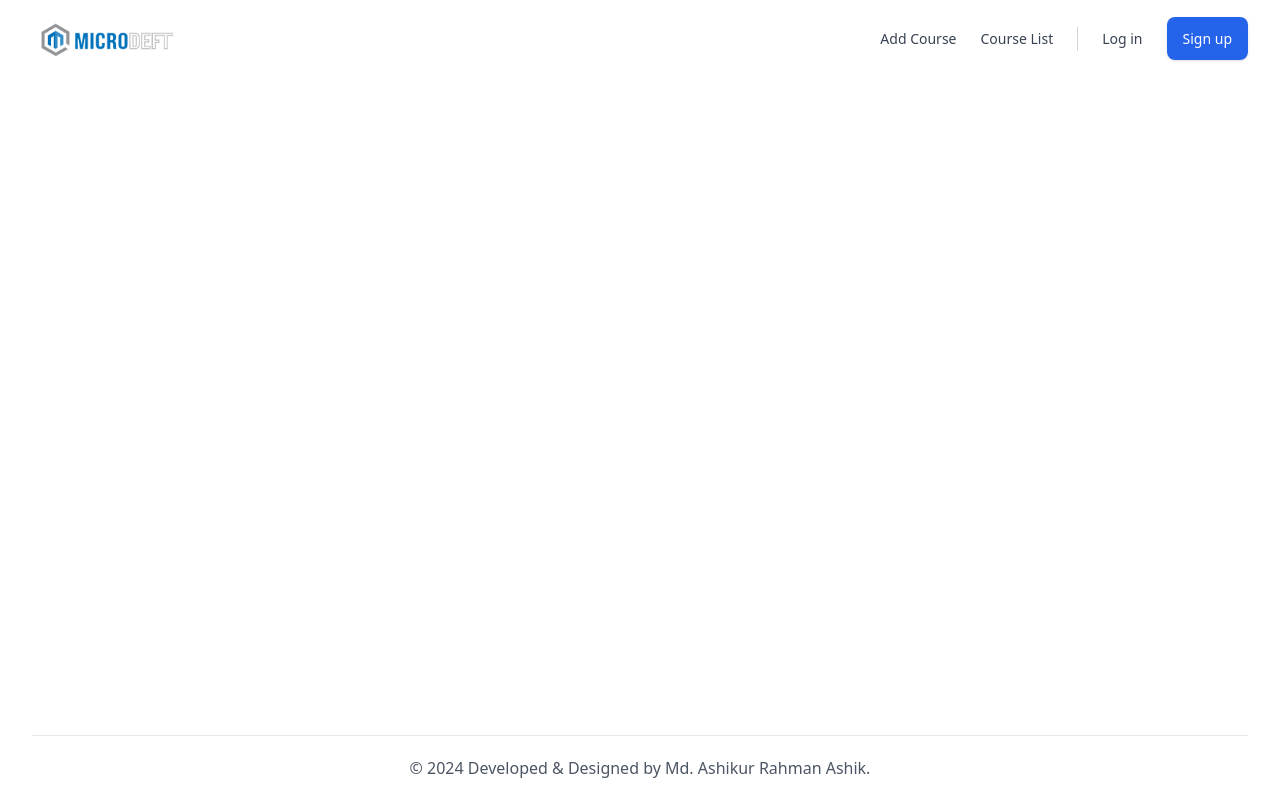
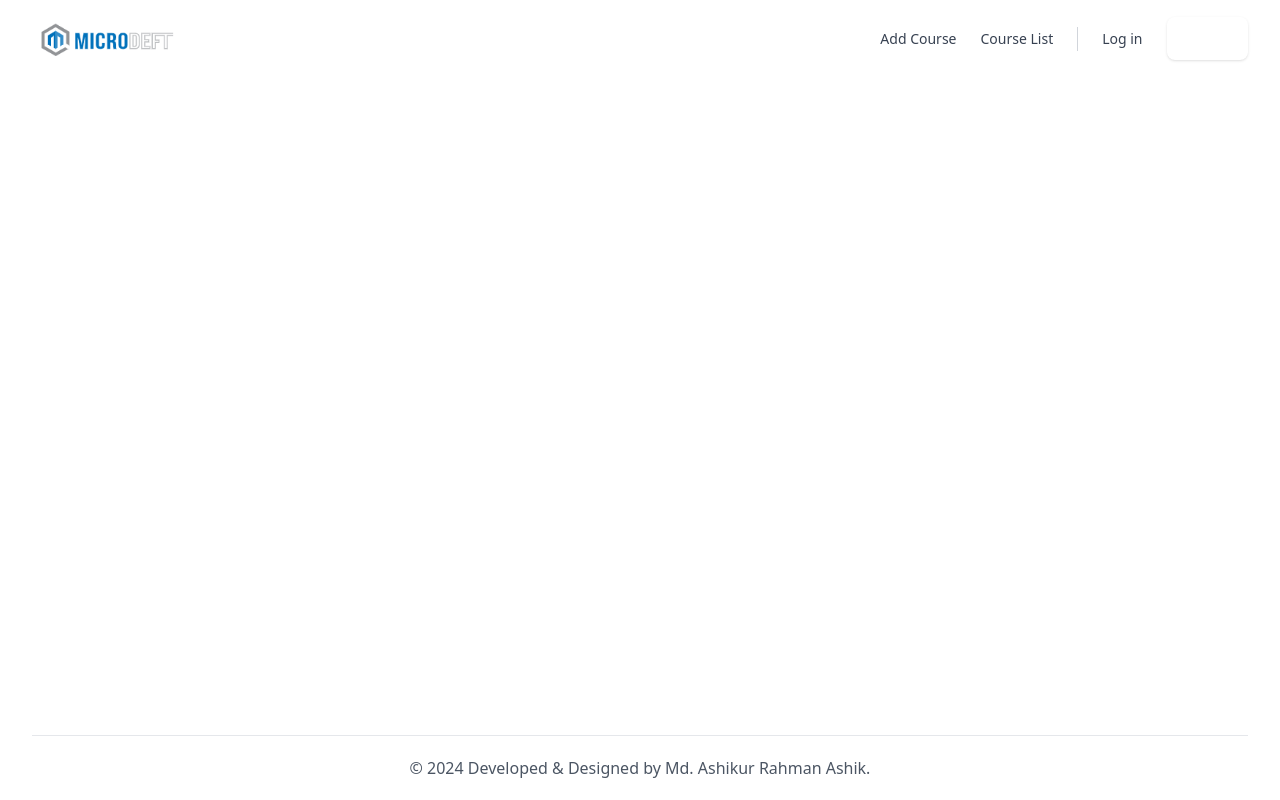
Before and after one commit to ashik-08/microdeft_react_test_ashik, a React (Vite) app: page / in a window 1280 px wide. Built offline with nearby package versions, Linux system fonts and the light colour scheme.

Commit message:
[feat](Navbar): update link styles to use primary color

```diff
--- a/src/components/Shared/Navbar/Navbar.jsx
+++ b/src/components/Shared/Navbar/Navbar.jsx
@@ -38,7 +38,7 @@ const Navbar = () => {
               return (
                 <li
                   key={idx}
-                  className="text-gray-700 hover:text-blue-600 transition-colors duration-300"
+                  className="text-gray-700 hover:text-primary-600 transition-colors duration-300"
                 >
                   <Link to={item.path} className="block">
                     {item.title}
@@ -51,15 +51,15 @@ const Navbar = () => {
               <li>
                 <Link
                   to="/login"
-                  className="block py-3 text-center text-gray-700 hover:text-blue-600 border rounded-lg md:border-none transition-colors duration-300"
+                  className="block py-3 text-center text-gray-700 hover:text-primary-600 border rounded-lg md:border-none transition-colors duration-300"
                 >
                   Log in
                 </Link>
               </li>
               <li>
                 <Link
-                  to="/registration"
-                  className="block py-3 px-4 font-medium text-center text-white bg-blue-600 hover:bg-blue-500 active:bg-blue-700 active:shadow-none rounded-lg shadow md:inline transition-colors duration-300"
+                  to="/register"
+                  className="block py-3 px-4 font-medium text-center text-white bg-primary-600 hover:bg-primary-700 rounded-lg shadow md:inline transition-colors duration-300"
                 >
                   Sign up
                 </Link>
```
